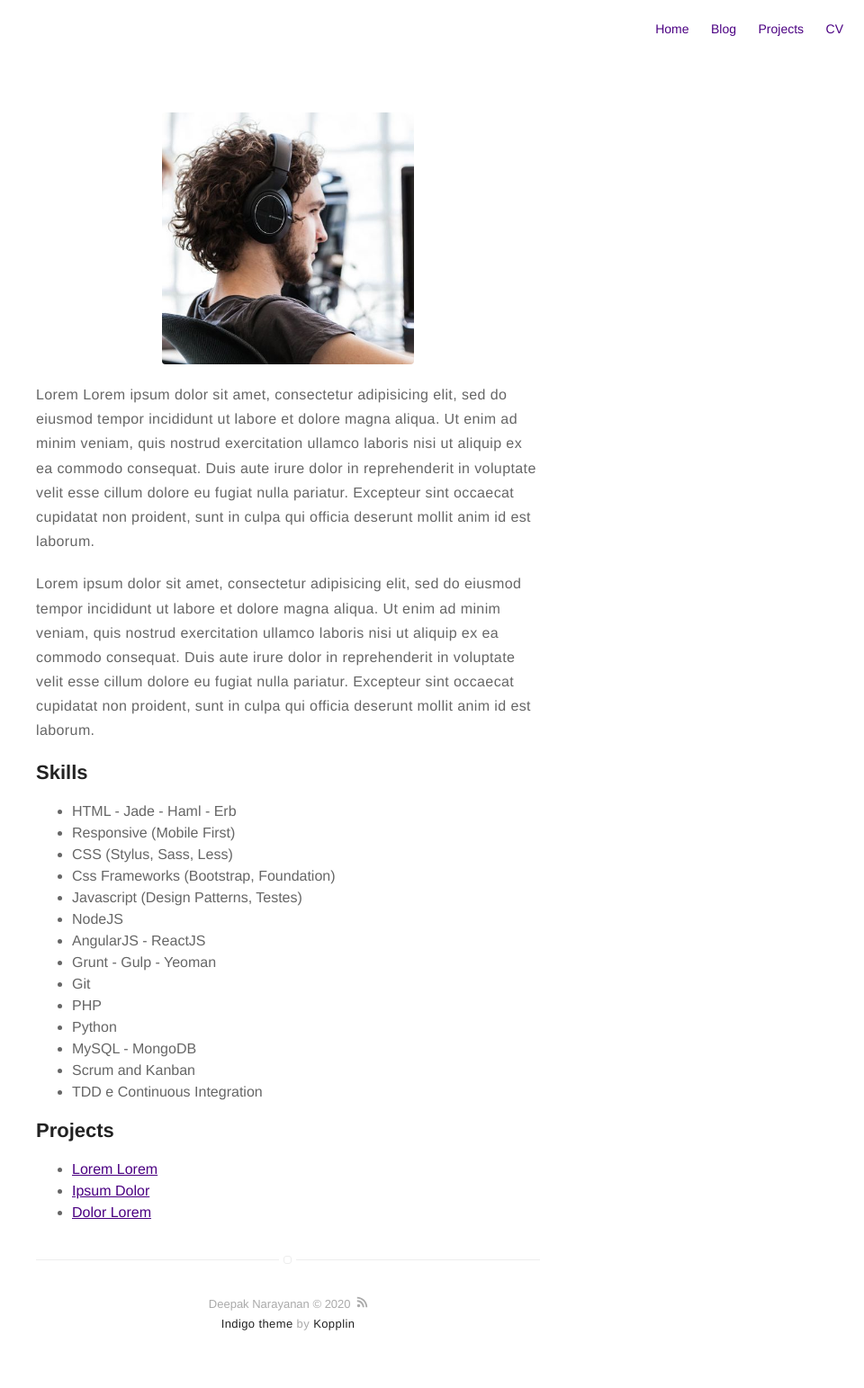
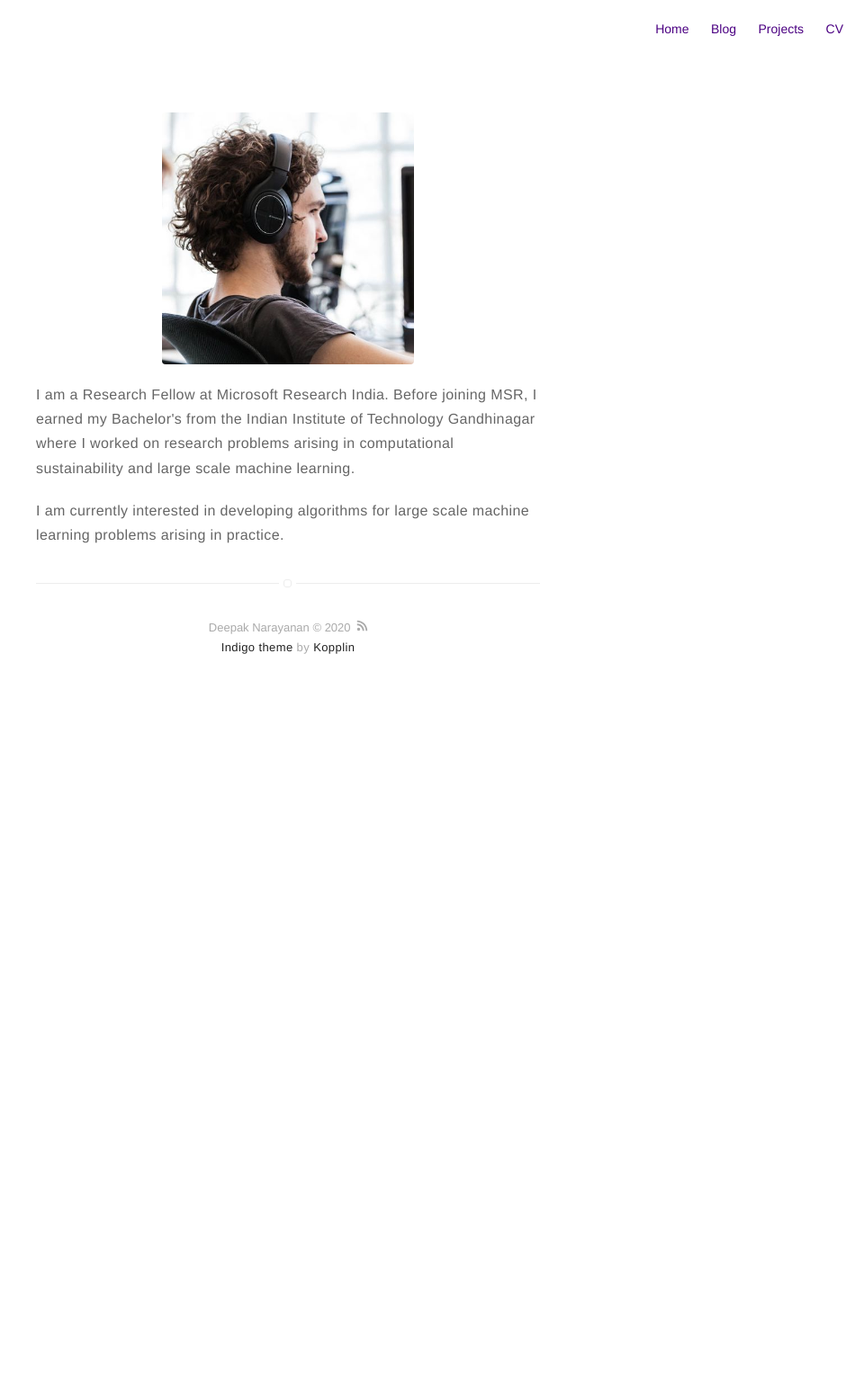
Before and after one commit to sdeepaknarayanan/sdeepaknarayanan.github.io, a Jekyll site: the page built from about.md, in a window 1280 px wide. Shown: the whole page at 90% size, without its empty margins (320-1280 px from the left). Built offline with Jekyll 4.4.1, drawn with Linux system fonts in a browser that asks for light colours; after the commit the page ends 900 px from its top, so only the background shows below that.

Commit message:
Third Commit

```diff
--- a/about.md
+++ b/about.md
@@ -4,43 +4,8 @@ layout: page
 ---
 ![Profile Image]({% if site.external-image %}{{ site.picture }}{% else %}{{ site.url }}/{{ site.picture }}{% endif %})
 
-<p>Lorem Lorem ipsum dolor sit amet, consectetur adipisicing elit, sed do eiusmod
-tempor incididunt ut labore et dolore magna aliqua. Ut enim ad minim veniam,
-quis nostrud exercitation ullamco laboris nisi ut aliquip ex ea commodo
-consequat. Duis aute irure dolor in reprehenderit in voluptate velit esse
-cillum dolore eu fugiat nulla pariatur. Excepteur sint occaecat cupidatat non
-proident, sunt in culpa qui officia deserunt mollit anim id est laborum.</p>
+<p>I am a Research Fellow at Microsoft Research India. Before joining MSR, I earned my Bachelor's from the Indian Institute of Technology Gandhinagar where I worked on research problems arising in computational sustainability and large scale machine learning.</p>
 
-<p>Lorem ipsum dolor sit amet, consectetur adipisicing elit, sed do eiusmod
-tempor incididunt ut labore et dolore magna aliqua. Ut enim ad minim veniam,
-quis nostrud exercitation ullamco laboris nisi ut aliquip ex ea commodo
-consequat. Duis aute irure dolor in reprehenderit in voluptate velit esse
-cillum dolore eu fugiat nulla pariatur. Excepteur sint occaecat cupidatat non
-proident, sunt in culpa qui officia deserunt mollit anim id est laborum.</p>
-
-<h2>Skills</h2>
-
-<ul class="skill-list">
-	<li>HTML - Jade - Haml - Erb</li>
-	<li>Responsive (Mobile First)</li>
-	<li>CSS (Stylus, Sass, Less)</li>
-	<li>Css Frameworks (Bootstrap, Foundation)</li>
-	<li>Javascript (Design Patterns, Testes)</li>
-	<li>NodeJS</li>
-	<li>AngularJS - ReactJS</li>
-	<li>Grunt - Gulp - Yeoman</li>
-	<li>Git</li>
-	<li>PHP</li>
-	<li>Python</li>
-	<li>MySQL - MongoDB</li>
-	<li>Scrum and Kanban</li>
-	<li>TDD e Continuous Integration</li>
-</ul>
-
-<h2>Projects</h2>
-
-<ul>
-	<li><a href="https://github.com/">Lorem Lorem</a></li>
-	<li><a href="https://github.com/">Ipsum Dolor</a></li>
-	<li><a href="https://github.com/">Dolor Lorem</a></li>
-</ul>
+<p>
+I am currently interested in developing algorithms for large scale machine learning problems arising in practice.
+</p>
```
